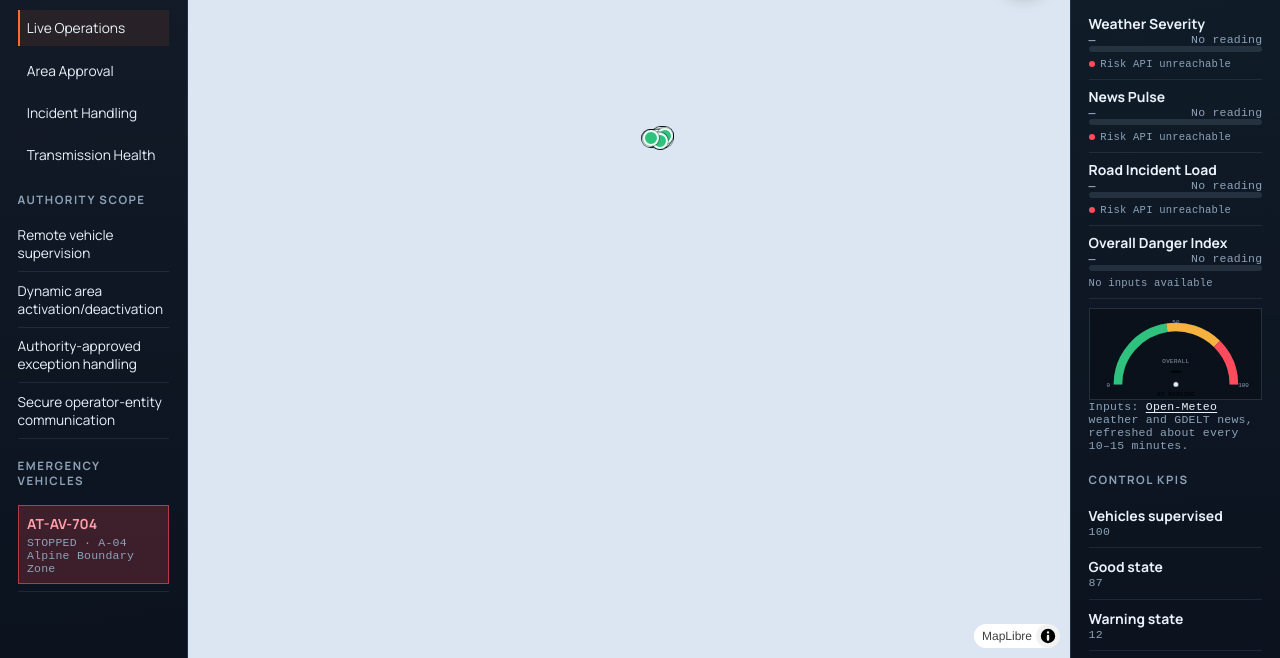
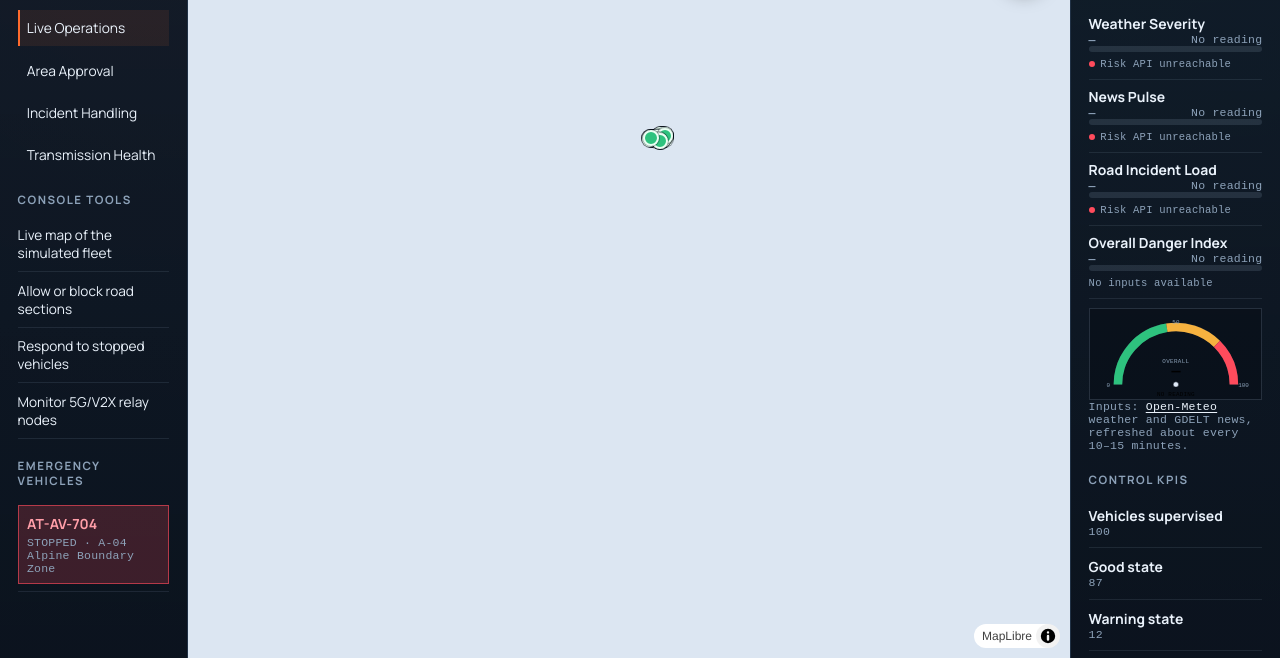
Before and after one commit to Brok3nnn/autonomy-ops-console, a website with bundled scripts: page public/index.html in a window 1280 px wide. Shown: the part 142-800 px from the top of the page. Built offline with nearby package versions, Linux system fonts and the light colour scheme; no server answers; files whose address does not match are found by name; a web font is replaced by a local one.

Commit message:
List the console's own tools in the sidebar
Replace the Authority Scope list with the four things the console does:
the fleet map, road approvals, stopped vehicles and relay nodes. Update
the README screenshot.

Co-Authored-By: Claude Opus 5.5 <noreply@anthropic.com>

```diff
--- a/public/index.html
+++ b/public/index.html
@@ -51,12 +51,12 @@
         </nav>
 
         <section class="rail-section live-ops-only">
-          <h2>Authority Scope</h2>
+          <h2>Console Tools</h2>
           <ul class="line-list">
-            <li>Remote vehicle supervision</li>
-            <li>Dynamic area activation/deactivation</li>
-            <li>Authority-approved exception handling</li>
-            <li>Secure operator-entity communication</li>
+            <li>Live map of the simulated fleet</li>
+            <li>Allow or block road sections</li>
+            <li>Respond to stopped vehicles</li>
+            <li>Monitor 5G/V2X relay nodes</li>
           </ul>
         </section>
 
```
Also changed, not shown: CHANGELOG.md, docs/screenshot.jpg.
